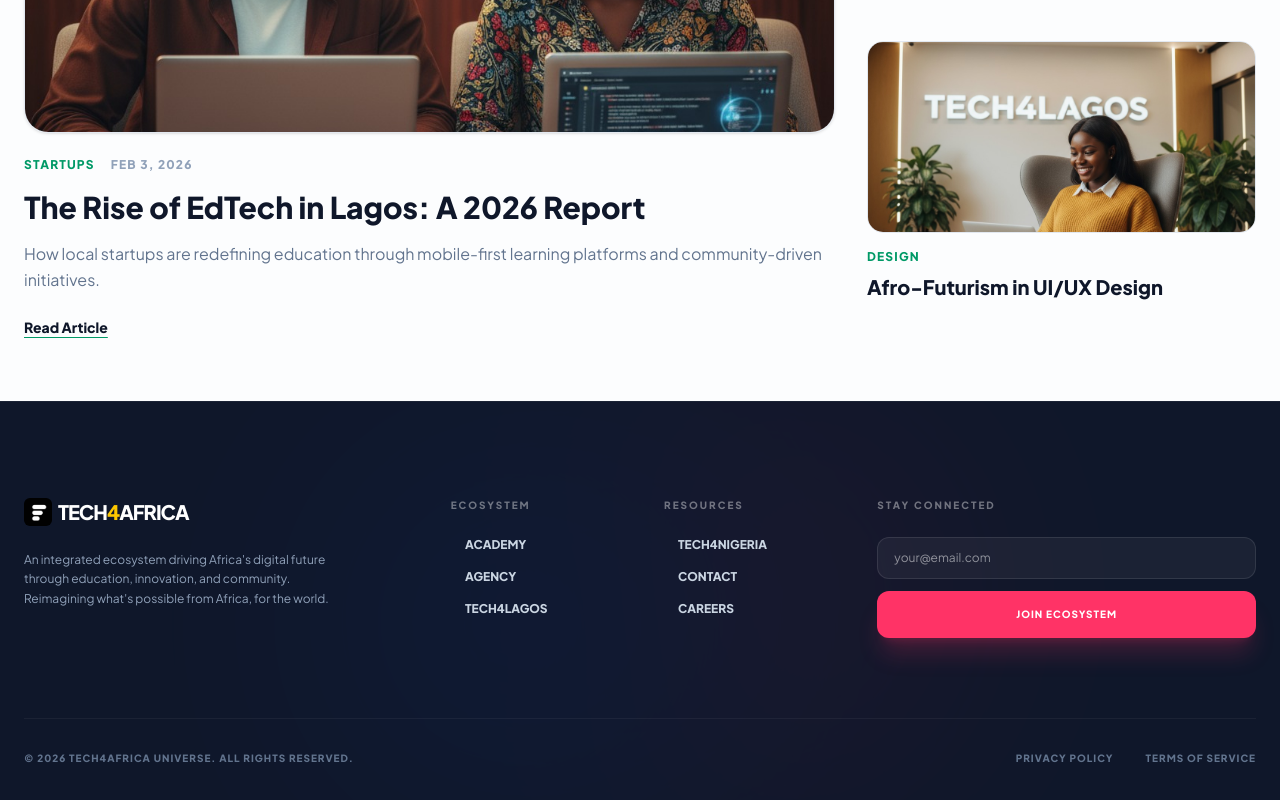
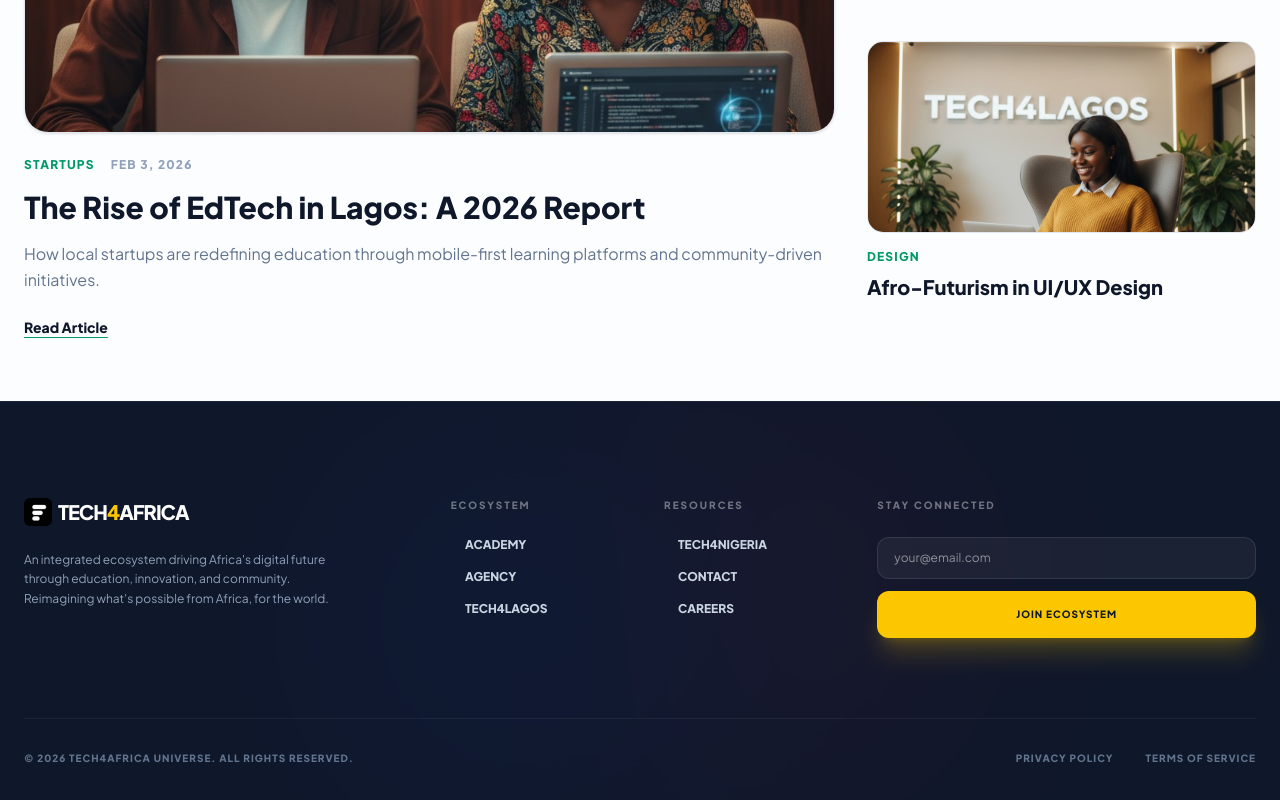
Before and after one commit to Inflimity/tech4africa, a Next.js app: page /blog in a window 1280 px wide. Shown: the part 801-1601 px from the top of the page. Built offline with nearby package versions, Linux system fonts and the light colour scheme.

Commit message:
footer button and text

```diff
--- a/app/page.tsx
+++ b/app/page.tsx
@@ -72,7 +72,7 @@
 
 
 
-          <span className="text-africa-red font-extrabold tracking-widest uppercase mb-4 block text-sm">
+          <span className="text-yellow-400 font-extrabold tracking-widest uppercase mb-4 block text-sm">
             AFRICA SILICON VALLEY
           </span>
 
--- a/components/Footer.tsx
+++ b/components/Footer.tsx
@@ -84,7 +84,7 @@
                                 placeholder="your@email.com"
                                 className="bg-white/5 border border-white/10 px-4 py-3 rounded-xl text-xs text-white focus:outline-none focus:border-africa-red transition-all"
                             />
-                            <button className="bg-africa-red text-white py-4 rounded-xl font-black uppercase text-[10px] tracking-widest hover:bg-red-700 transition-all shadow-xl shadow-africa-red/20 active:scale-95">
+                            <button className="bg-yellow-400 text-africa-midnight py-4 rounded-xl font-black uppercase text-[10px] tracking-widest hover:bg-yellow-500 transition-all shadow-xl shadow-yellow-400/20 active:scale-95">
                                 Join Ecosystem
                             </button>
                         </div>
```
